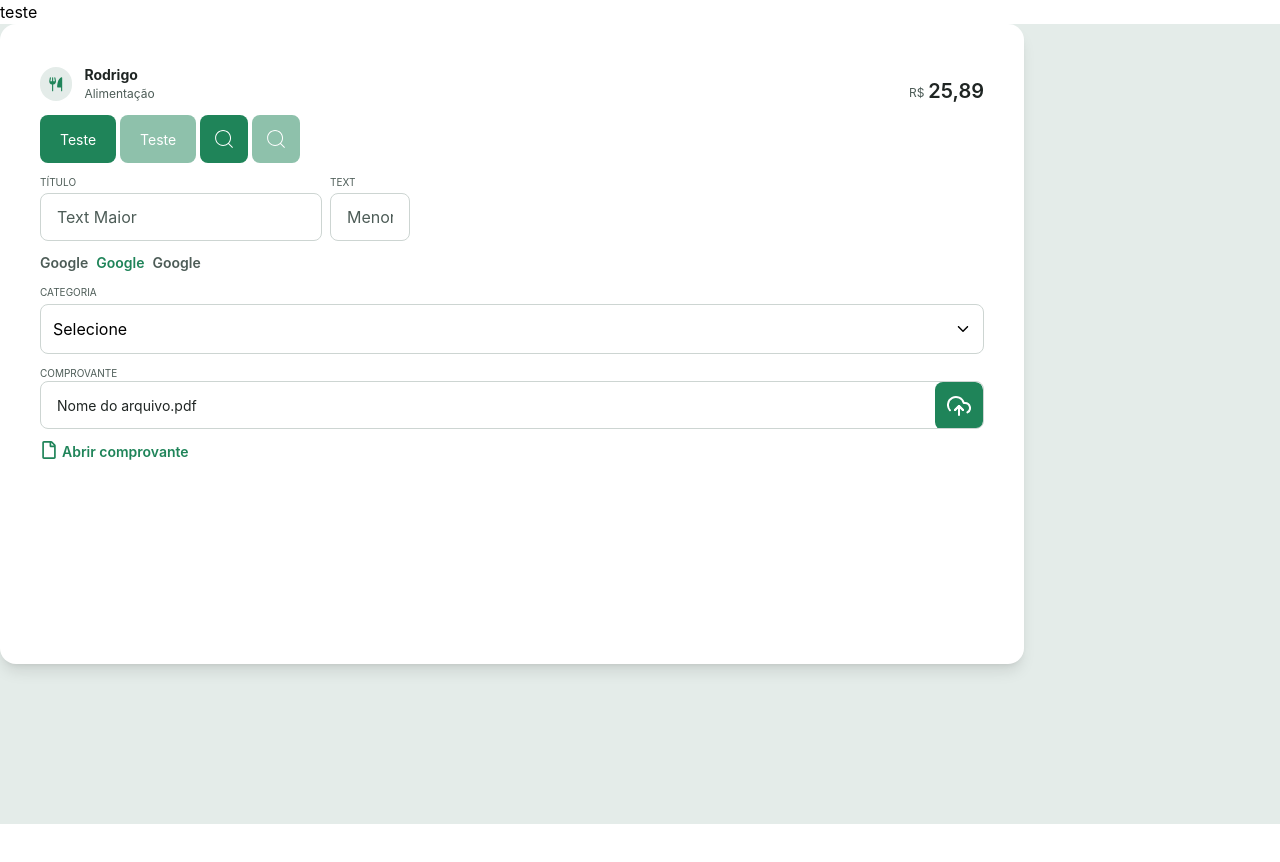
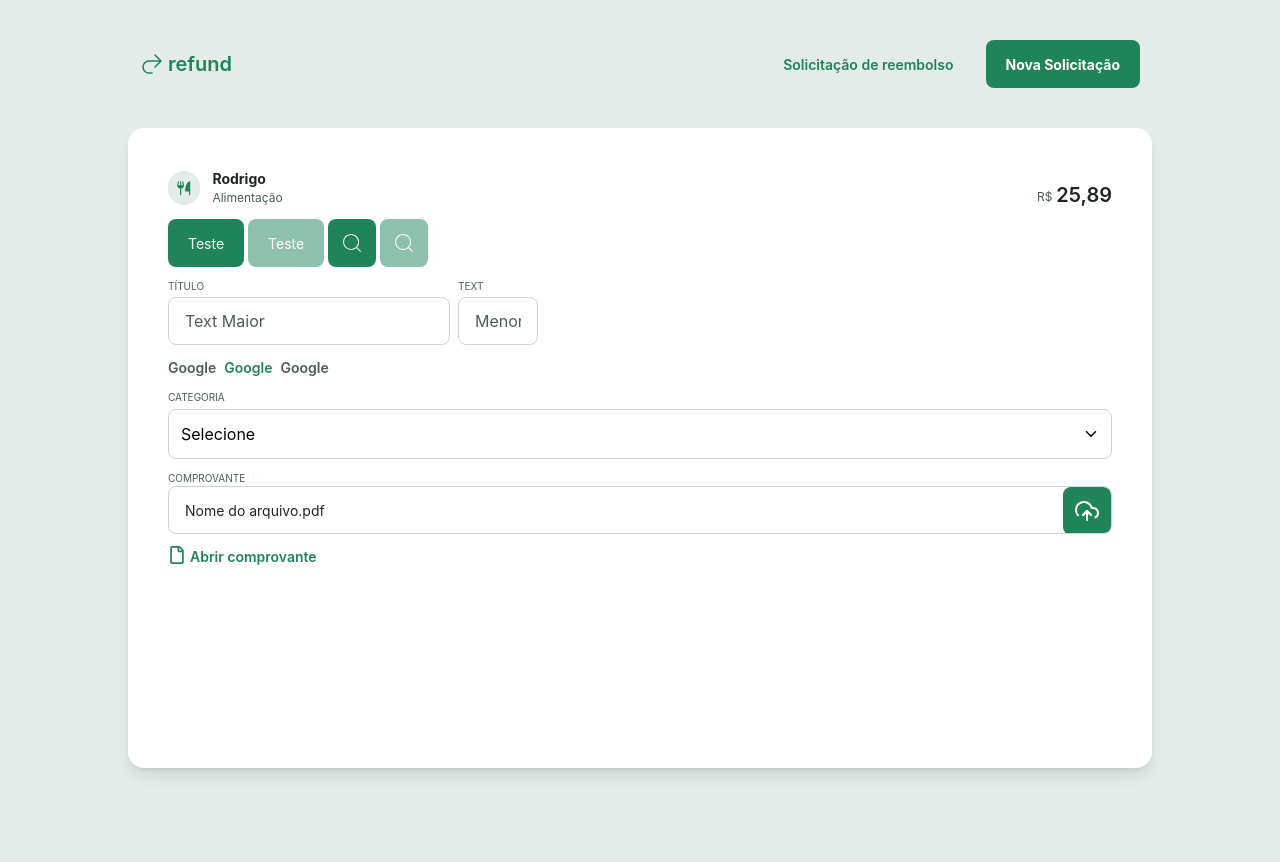
Before and after one commit to YasminFerrariDias/RefundSystem, a React (Vite) app: page / in a window 1280 px wide. Shown: the top 862 px of the page. Before the commit the page ends 824 px from the top, so only its background shows below. Built offline with nearby package versions, Linux system fonts and the light colour scheme.

Commit message:
Finalizado o componente Header

```diff
--- a/src/components/Button/ButtonContainer/ButtonContainer.tsx
+++ b/src/components/Button/ButtonContainer/ButtonContainer.tsx
@@ -10,6 +10,7 @@ interface IconButtonProps
 
   text: string
   textColor?: "white" | "green100"
+  decoration?: "bold"
   sizeText?:
   | "xs"
   | "sm"
@@ -20,13 +21,13 @@ interface IconButtonProps
   | "lgLine"
 }
 
-export function ButtonContainer({ as = "button", buttonColor, text, sizeText, textColor, className, ...props }: IconButtonProps) {
+export function ButtonContainer({ as = "button", buttonColor, text, decoration, sizeText, textColor, className, ...props }: IconButtonProps) {
   return React.createElement(
     as,
     {
       className: buttonContainerVariant({ buttonColor, className }),
       ...props
     },
-    <Text children={text} size={sizeText} textColor={textColor} />
+    <Text children={text} size={sizeText} textColor={textColor} decoration={decoration} />
   )
 }
--- a/src/components/Icon/Icon.variants.ts
+++ b/src/components/Icon/Icon.variants.ts
@@ -10,6 +10,7 @@ export const iconVariant = tv({
     iconColor: {
       white: "text-white",
       green100: "text-green-100",
+      green200: "text-green-200",
     },
   },
   defaultVariants: {
--- a/src/components/NavLink.tsx
+++ b/src/components/NavLink.tsx
@@ -10,7 +10,7 @@ export function NavLink({ link, text, isActive = false, disabled, ...props }: Na
     <a
       href={disabled ? undefined : link}
       className={`
-        text-sm font-semibold
+        text-[14px] font-semibold
         ${disabled
           ? 'text-gray-200 cursor-not-allowed'
           : isActive
--- a/src/layout/components/Header.tsx
+++ b/src/layout/components/Header.tsx
@@ -1,7 +1,20 @@
+import { HiArrowUturnRight } from "react-icons/hi2";
+import { Icon } from "../../components/Icon/Icon";
+import { Text } from "../../components/Text/Text";
+import { NavLink } from "../../components/NavLink";
+import { ButtonContainer } from "../../components/Button/ButtonContainer/ButtonContainer";
+
 export function Header() {
   return (
-    <>
-      teste
-    </>
+    <div className="bg-gray-400 w-full p-10 pl-35 pr-35 flex justify-between">
+      <div className="flex gap-1 items-center">
+        <Icon icon={HiArrowUturnRight} size="md" iconColor="green100"></Icon>
+        <Text size="lg" decoration="semibold" textColor="green100">refund</Text>
+      </div>
+      <div className="flex gap-8 items-center">
+        <NavLink link="#" text="Solicitação de reembolso" isActive />
+        <ButtonContainer text="Nova Solicitação" textColor="white" decoration="bold" />
+      </div>
+    </div>
   )
 }
--- a/src/pages/components.tsx
+++ b/src/pages/components.tsx
@@ -11,7 +11,7 @@ import { PreviewPDF } from "../components/PDFComponents/previewPDF";
 
 export function Components() {
   return (
-    <div className="bg-gray-400 w-auto h-screen">
+    <div className="bg-gray-400 w-auto h-screen flex justify-center">
       <CardContainer size="xl" className="flex flex-col gap-3">
         <div>
           <Request />
```
